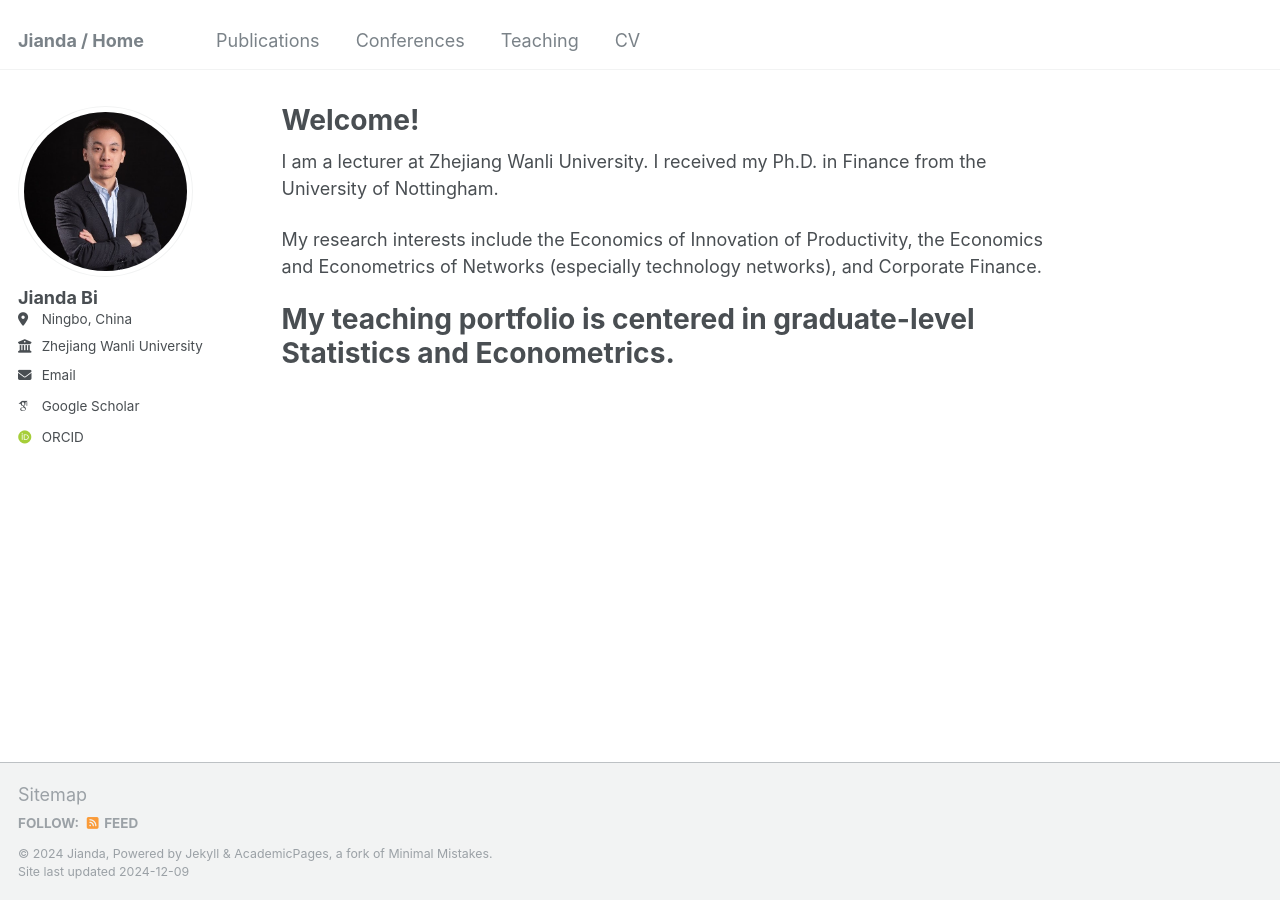
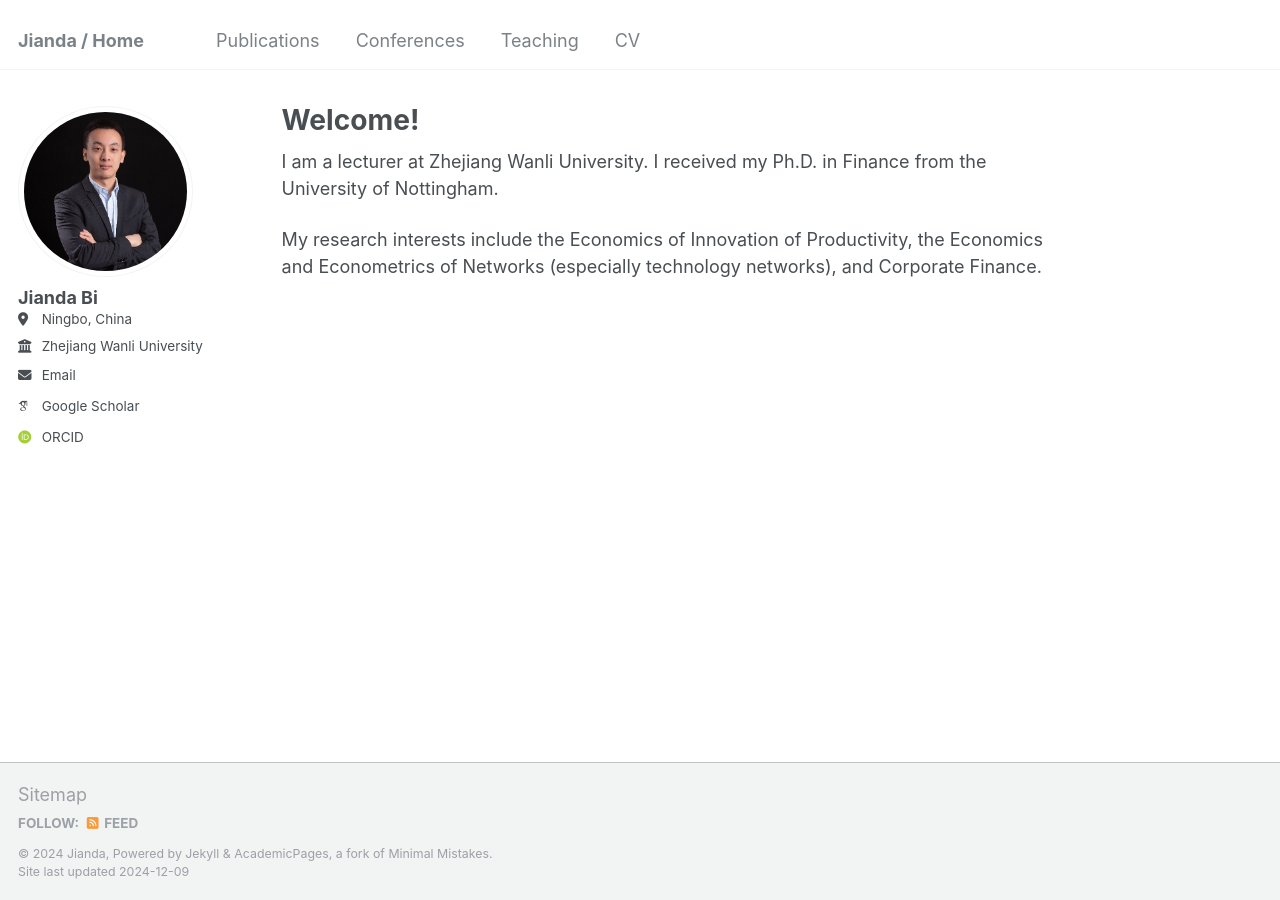
Before and after one commit to JiandaBi/Jianda.github.io, a Jekyll site: the page built from _pages/about.md, in a window 1280 px wide. Built offline with Jekyll 4.4.1, drawn with Linux system fonts in a browser that asks for light colours; some web fonts are replaced.

Commit message:
Update about.md

```diff
--- a/_pages/about.md
+++ b/_pages/about.md
@@ -10,4 +10,5 @@ redirect_from:
 I am a lecturer at Zhejiang Wanli University. I received my Ph.D. in Finance from the University of Nottingham.
 
 My research interests include the Economics of Innovation of Productivity, the Economics and Econometrics of Networks (especially technology networks), and Corporate Finance.
-# My teaching portfolio is centered in graduate-level Statistics and Econometrics.
+
+<!-- My teaching portfolio is centered in graduate-level Statistics and Econometrics. -->
```
